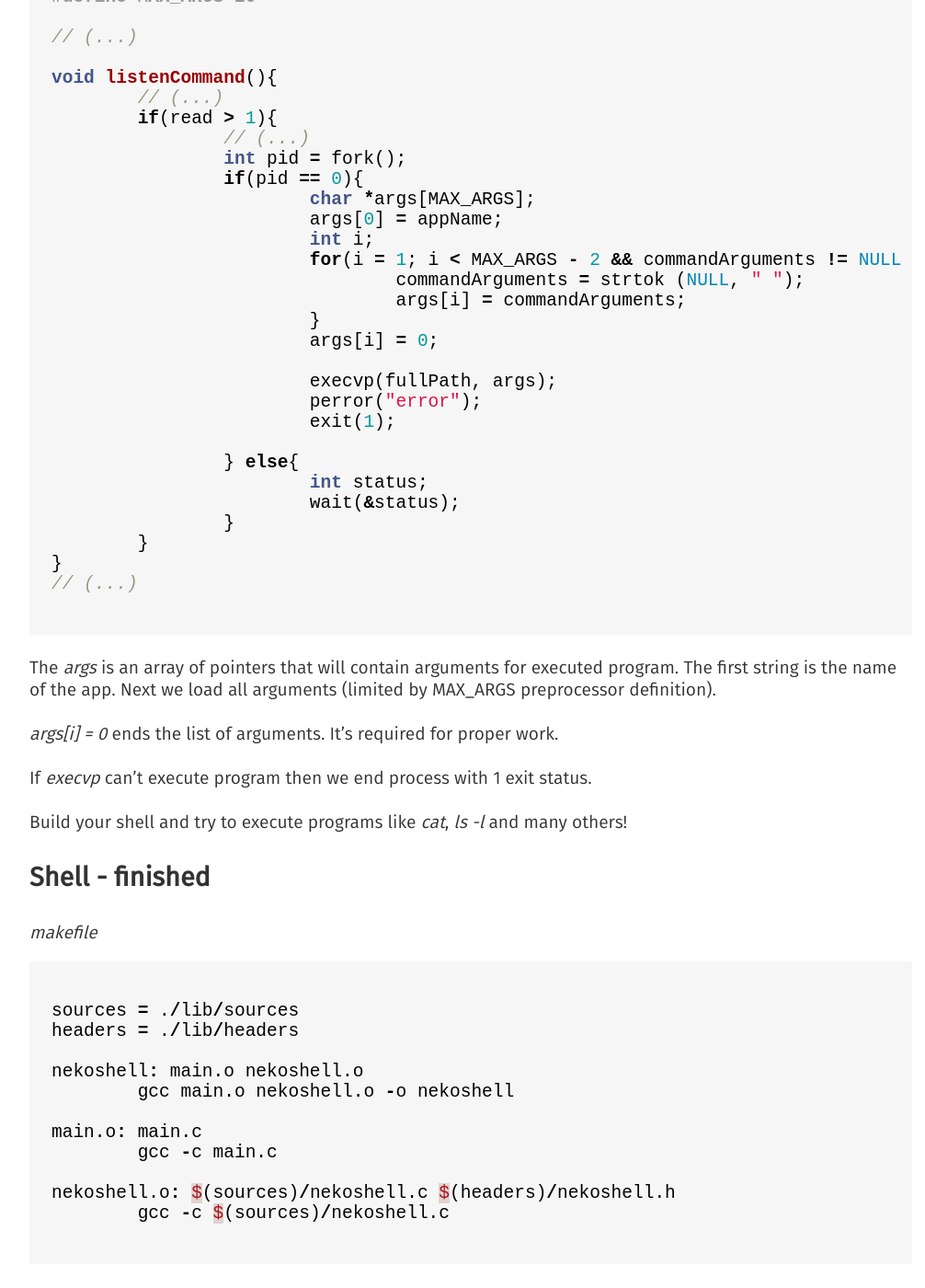
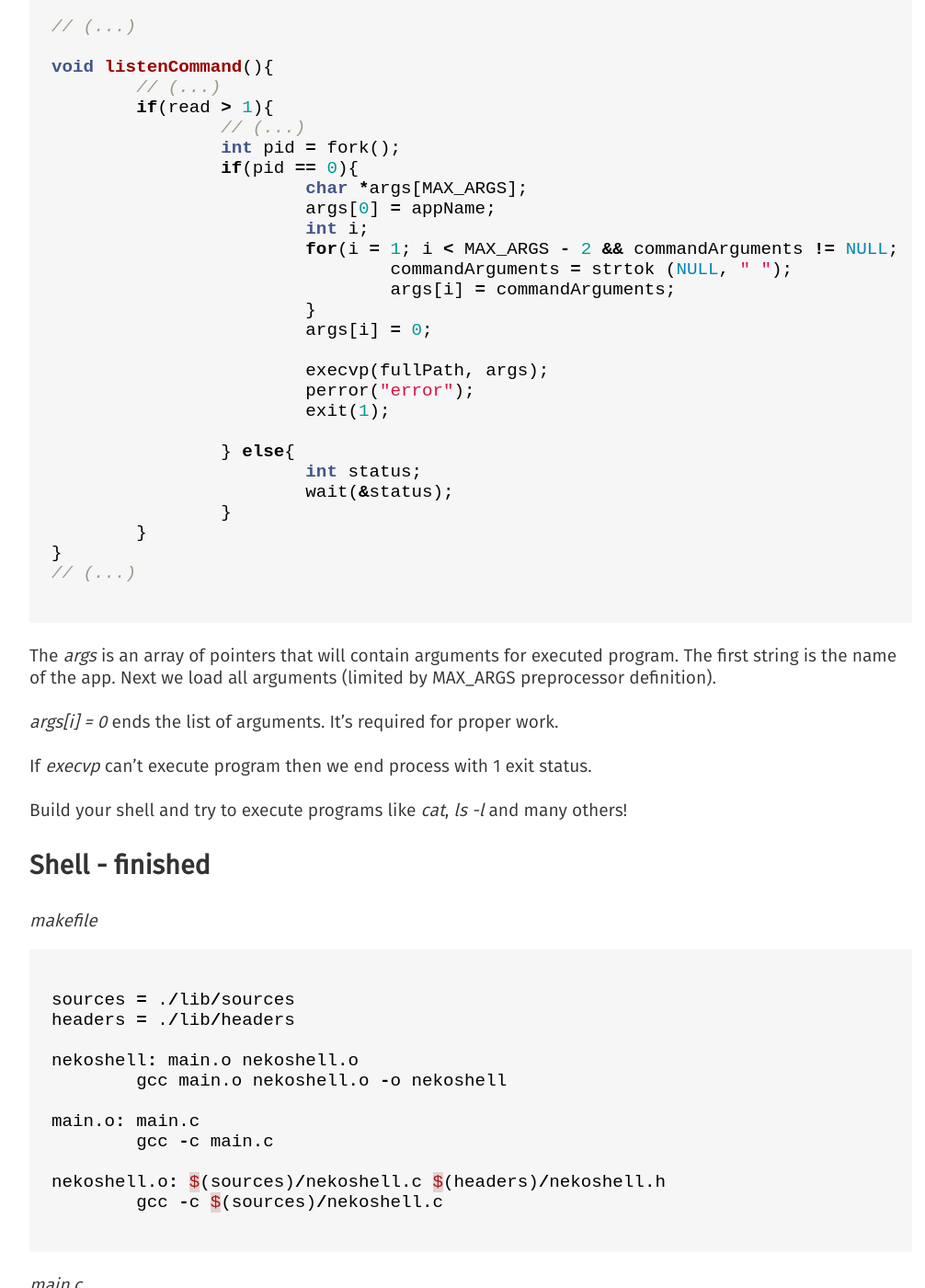
Before and after one commit to tadeusz-lewandowski/Paccoon, a Jekyll site: the page built from _posts/articles/2017-02-02-writing-simple-shell.md, in a window 1280 px wide and 1400 px high, scrolled down 11520 px. Shown: the whole window at 92% size, without its empty margins (128-1134 px from the left). Built offline with Jekyll 4.4.1, drawn with Linux system fonts in a browser that asks for light colours.

Commit message:
Fix font size in code blocks

```diff
--- a/assets/css/styles.css
+++ b/assets/css/styles.css
@@ -203,6 +203,7 @@ pre {
 
 .highlight {
     padding: 0.5rem;
+    font-size: 0.8rem !important;
 }
 
 /*highlight code library*/
```
